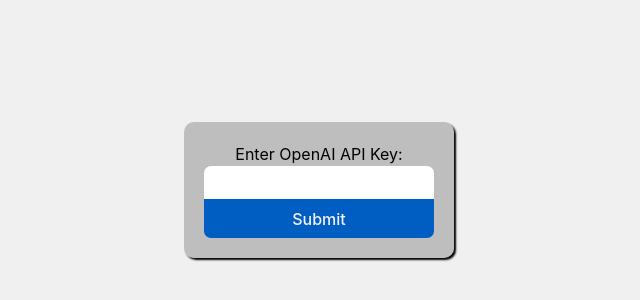
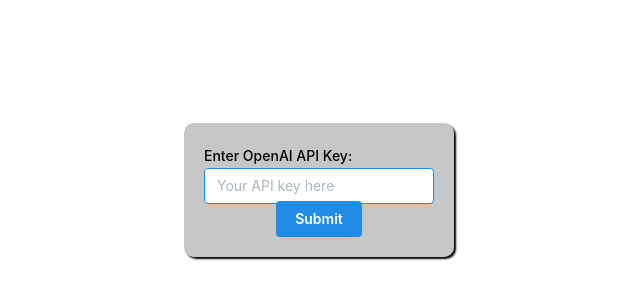
Before and after one commit to Vakarva/messaging-suggestions, a React (Vite) app: page / in a window 1280 px wide. Shown: the part 210-510 px from the top of the page, without its empty margins (321-961 px from the left). Built offline with nearby package versions, Linux system fonts and the light colour scheme.

Commit message:
Replacing scratch UI components with Mantine components. Added createdAt property for Message objects.

```diff
--- /dev/null
+++ b/postcss.config.cjs
@@ -0,0 +1,14 @@
+module.exports = {
+    plugins: {
+        'postcss-preset-mantine': {},
+        'postcss-simple-vars': {
+            variables: {
+                'mantine-breakpoint-xs': '36em',
+                'mantine-breakpoint-sm': '48em',
+                'mantine-breakpoint-md': '62em',
+                'mantine-breakpoint-lg': '75em',
+                'mantine-breakpoint-xl': '88em',
+            },
+        },
+    },
+};
--- a/src/components/ApiKeyLogin/ApiKeyLogin.tsx
+++ b/src/components/ApiKeyLogin/ApiKeyLogin.tsx
@@ -1,4 +1,5 @@
-import { useCallback, useEffect } from "react";
+import { useCallback, useEffect, useRef } from "react";
+import { Button, Input } from "@mantine/core";
 import { OpenAI } from "openai";
 import "./ApiKeyLogin.css"
 
@@ -7,9 +8,11 @@
     isValidKey: boolean | undefined;
     handleApiKeyChange: (newApiKey: string | undefined, isValid: boolean | undefined) => void;
 }) {
+    const apiKeyInputRef = useRef<HTMLInputElement>(null);
+
     // Move focus to the API Key input field on first render
     useEffect(() => {
-        document.getElementById("api-key-form--input")?.focus();
+        apiKeyInputRef.current?.focus();
     }, []);
 
     // Check if the API Key is valid by making a free request (listing models) to the OpenAI API
@@ -42,21 +45,38 @@
                 </div>
             )}
             <div className="api-key-form">
-                <label htmlFor="api-key">Enter OpenAI API Key:</label>
-                <input
+                {/* <label htmlFor="api-key">Enter OpenAI API Key:</label> */}
+                {/* <input
                     id="api-key-form--input"
                     className="api-key-form--input"
                     type="password"
                     name="apiKey"
+                    ref={apiKeyInputRef}
                     value={props.apiKey}
                     onChange={(e) => props.handleApiKeyChange(e.target.value, undefined)}
-                />
-                <button
+                /> */}
+                <Input.Wrapper
+                    error={props.isValidKey === false ? "Incorrect API Key: Please try again" : undefined}
+                    label="Enter OpenAI API Key:"
+                >
+                    <Input
+                        placeholder="Your API key here"
+                        id="api-key-form--input"
+                        className="api-key-form--input"
+                        type="password"
+                        name="apiKey"
+                        ref={apiKeyInputRef}
+                        value={props.apiKey}
+                        onChange={(e) => props.handleApiKeyChange(e.target.value, undefined)}
+
+                    />
+                </Input.Wrapper>
+                <Button
                     className="api-key-form--button"
                     onClick={submitApiKey}
                 >
                     Submit
-                </button>
+                </Button>
             </div>
         </div>
     );
--- a/src/components/Chat/Chat.tsx
+++ b/src/components/Chat/Chat.tsx
@@ -1,5 +1,4 @@
 import { useState } from 'react';
-import { nanoid } from 'nanoid';
 import './Chat.css';
 import { Role, Message } from "../../types/types";
 import ChatInput from "./ChatInput/ChatInput";
@@ -13,7 +12,7 @@
 
     function addMessage(content: string, role: Role) {
         setMessages(oldMessages =>
-            [...oldMessages, { id: nanoid(), content: content, role: role }]
+            [...oldMessages, { content, createdAt: new Date().toISOString(), role }]
         )
     }
 
--- a/src/components/Chat/ChatHistory/ChatHistory.tsx
+++ b/src/components/Chat/ChatHistory/ChatHistory.tsx
@@ -10,7 +10,7 @@
 
     const messageElements = props.messages.map(message =>
         <div
-            key={message.id}
+            key={message.createdAt}
             className={classNames("message-box", { "message-box--assistant": message.role == Role.assistant })}
         >
             {message.content}
--- a/src/main.tsx
+++ b/src/main.tsx
@@ -1,10 +1,14 @@
 import { StrictMode } from 'react';
 import { createRoot } from 'react-dom/client';
+import { MantineProvider } from '@mantine/core';
 import App from './App.tsx';
 import './index.css';
+import '@mantine/core/styles.css'
 
 createRoot(document.getElementById('root')!).render(
     <StrictMode>
-        <App />
+        <MantineProvider>
+            <App />
+        </MantineProvider>
     </StrictMode>
 );
--- a/src/types/types.ts
+++ b/src/types/types.ts
@@ -5,9 +5,9 @@
 }
 
 export interface Message {
-    id: string;
+    content: string;
+    createdAt: string;
     role: Role;
-    content: string;
 }
 
 export class ClaimContext {
```
Also changed, not shown: package.json (+9 -1 lines), 1 other file (tests, documents, lock files or other folders).
